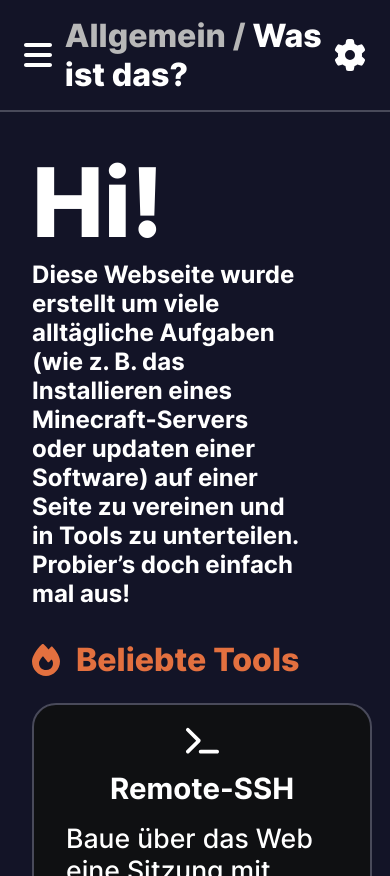
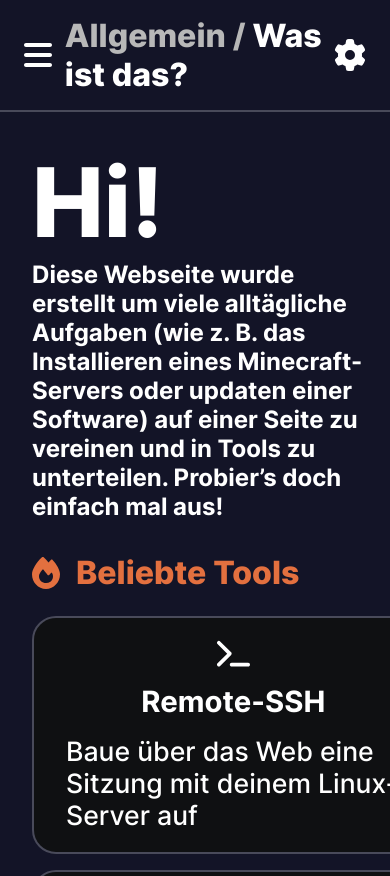
Before and after one commit to gnmyt/PowerTools, a React (Vite) app in the folder client/: page / in a window 390 px wide. Built offline with nearby package versions, Linux system fonts and the light colour scheme.

Commit message:
Updated the Content padding

```diff
--- a/client/src/common/components/Content/styles.sass
+++ b/client/src/common/components/Content/styles.sass
@@ -8,6 +8,10 @@
   .content-wrapper
     padding: 2rem 22vw 0 2rem
 
+@media screen and (max-width: 768px)
+  .content-wrapper
+    padding: 2rem 6vw 0 2rem
+
 @media screen and (max-width: 375px)
   .content-wrapper
-    padding: 2rem 21vw 0 0.5rem
+    padding: 2rem 6vw 0 0.5rem
```
